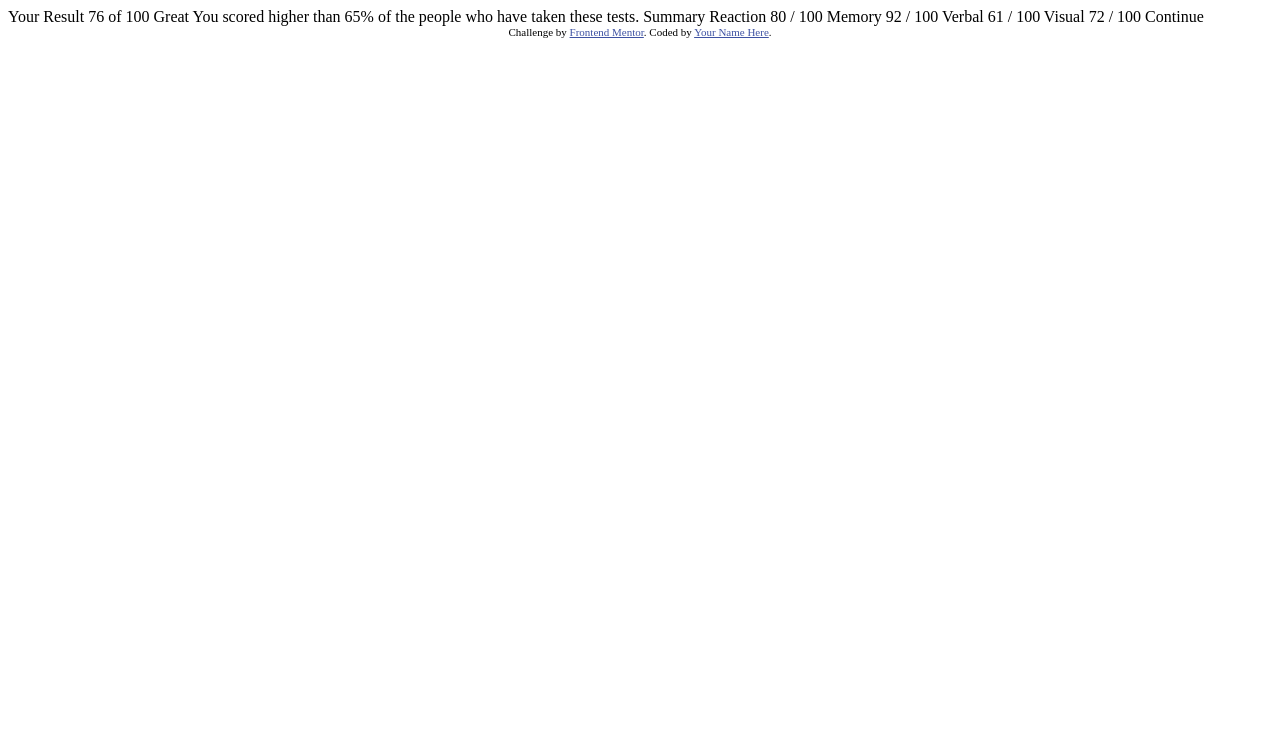
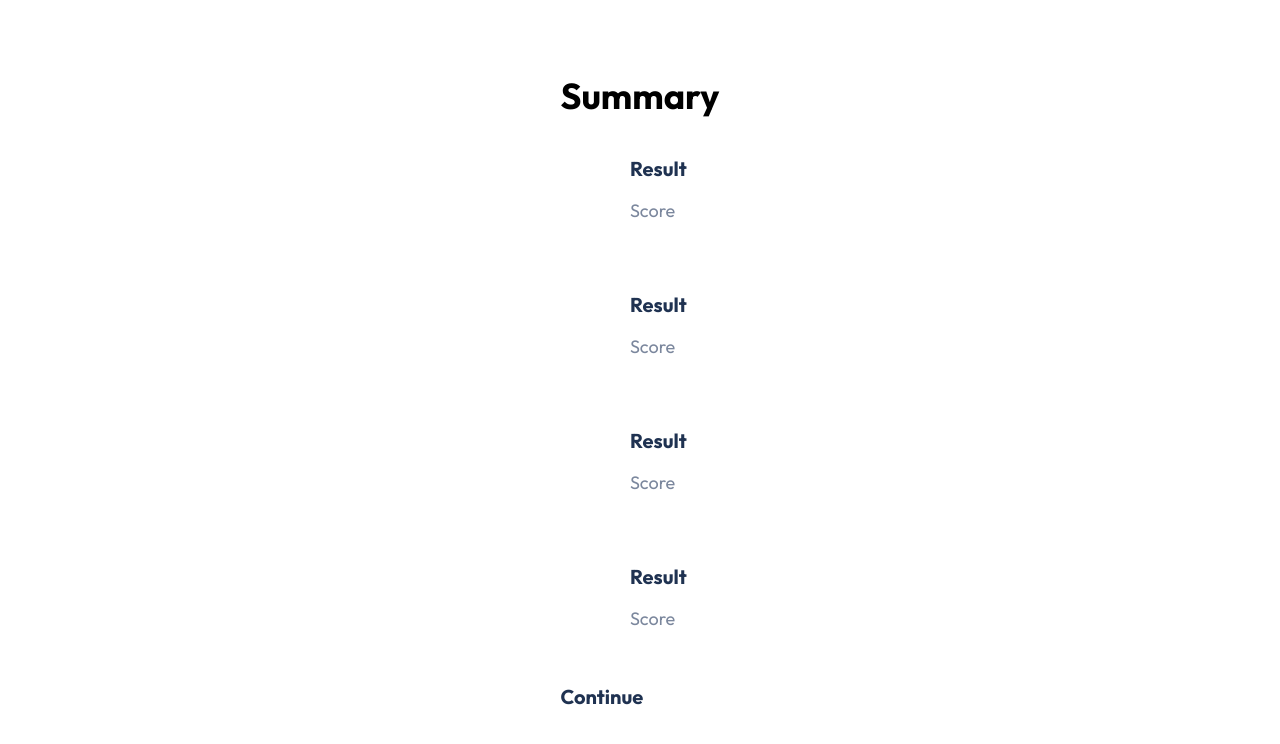
Before and after one commit to zembezn/results-summary-component, a React (Create React App) app: page / in a window 1280 px wide. Shown: the top 744 px of the page. Built offline with nearby package versions, Linux system fonts and the light colour scheme.

Commit message:
created containers and button styling

```diff
--- a/package.json
+++ b/package.json
@@ -9,6 +9,7 @@
     "react": "^18.2.0",
     "react-dom": "^18.2.0",
     "react-scripts": "5.0.1",
+    "styled-components": "^6.0.7",
     "web-vitals": "^2.1.4"
   },
   "scripts": {
--- a/public/index.html
+++ b/public/index.html
@@ -9,7 +9,6 @@
       name="description"
       content="Web site created using create-react-app"
     />
-    <link rel="apple-touch-icon" href="%PUBLIC_URL%/logo192.png" />
 
     <link rel="manifest" href="%PUBLIC_URL%/manifest.json" />
 
@@ -20,15 +19,10 @@
 
     <title>Frontend Mentor | Results summary component</title>
 
-    <style>
-      .attribution { font-size: 11px; text-align: center; }
-      .attribution a { color: hsl(228, 45%, 44%); }
-    </style>
-
   </head>
   <body>
 
-    Your Result
+    <!-- Your Result
     76
     of 100
 
@@ -54,10 +48,11 @@
 
     <div class="attribution">
       Challenge by <a href="https://www.frontendmentor.io?ref=challenge" target="_blank">Frontend Mentor</a>.
-      Coded by <a href="#">Your Name Here</a>.
-    </div>
+      Coded by <a href="https://github.com/zembezn?tab=repositories">Kanya Zembe</a>.
+    </div> -->
 
     <noscript>You need to enable JavaScript to run this app.</noscript>
+
     <div id="root"></div>
 
   </body>
--- a/src/App.js
+++ b/src/App.js
@@ -1,9 +1,14 @@
+import WhiteContainer from "./Components/Containers/WhiteContainer/WhiteContainer";
+import GlobalStyles from "./Components/Globalstyle"
 
-function App() {
+
+const App = () => {
   return (
-    <div className="App">
+    <>
+      <GlobalStyles />
+      <WhiteContainer />
 
-    </div>
+    </>
   );
 }
 
--- /dev/null
+++ b/src/Components/Containers/WhiteContainer/Button/Button.js
@@ -0,0 +1,11 @@
+import { buttonStyle } from "./Styled/Button.styled"
+
+const Button = () => {
+  return (
+   <buttonStyle>
+    <h2>Continue</h2>
+   </buttonStyle>
+  )
+}
+
+export default Button
--- /dev/null
+++ b/src/Components/Containers/WhiteContainer/Button/Styled/Button.styled.js
@@ -0,0 +1,14 @@
+import { styled } from "styled-components";
+
+export const buttonStyle = styled.div`
+  display: inline-block;
+  background: hsla(256, 72%, 46%, 1);
+  border: none;
+  padding: 10px 20px;
+  margin: 5px;
+  border-radius: 20px;
+  cursor: pointer;
+  text-decoration: none;
+  font-size: 15px;
+  font-family: inherit;
+`
--- /dev/null
+++ b/src/Components/Containers/WhiteContainer/Styled/WhiteContainer.styled.js
@@ -0,0 +1,12 @@
+import { styled } from "styled-components"
+
+export const WhiteContainerStyle = styled.div`
+  width: 100% ;
+  max-width: 280px;
+  min-height: 400px;
+  margin: 30px auto;
+  overflow: auto;
+  background-color: hsl(0, 0%, 100%);
+  padding: 30px;
+  border-radius: 17px;
+  `
--- /dev/null
+++ b/src/Components/Containers/WhiteContainer/WhiteContainer.js
@@ -0,0 +1,19 @@
+import Result from "../../Result/Result";
+import Button from "./Button/Button";
+import { WhiteContainerStyle } from "./Styled/WhiteContainer.styled";
+
+
+const WhiteContainer = () => {
+  return (
+    <WhiteContainerStyle>
+        <h1>Summary</h1>
+        <Result />
+        <Result />
+        <Result />
+        <Result />
+        <Button />
+    </WhiteContainerStyle>
+  )
+}
+
+export default WhiteContainer
--- /dev/null
+++ b/src/Components/Globalstyle.js
@@ -0,0 +1,49 @@
+import { createGlobalStyle } from "styled-components"
+
+const GlobalStyles = createGlobalStyle`
+
+* {
+    margin: 0;
+    padding: 0;
+}
+
+body {
+    font-family: 'Outfit', sans-serif;
+    background-color: hsl(0, 0%, 100%);
+    min-height: 100vh;
+    display: flex;
+    align-items: center;
+    font-size: 18px;
+    width: 100%;
+    justify-content: center;
+}
+
+img {
+    width: 100%;
+    border-radius: 12px;
+}
+
+text {
+    padding: 22px 10px;
+}
+
+h2 {
+    font-size: 20px;
+    padding-top: 22px;
+    color: hsl(218, 44%, 22%);
+    padding-bottom: 18px;
+    align-items: center;
+    justify-content: left;
+}
+
+p {
+    color: hsl(220, 15%, 55%);
+    padding-bottom: 16px;
+    align-items: center;
+    justify-content: right;
+}
+.attribution { font-size: 11px; text-align: center; }
+.attribution a { color: hsl(228, 45%, 44%); }
+`
+
+export default GlobalStyles
--- /dev/null
+++ b/src/Components/Result/Result.js
@@ -0,0 +1,13 @@
+import { ResultCardStyle } from "./Styled/ResultCard.styled"
+
+
+const Result = () => {
+  return (
+    <ResultCardStyle>
+        <h2>Result</h2> <p>Score</p>
+    </ResultCardStyle>
+
+  )
+}
+
+export default Result
--- /dev/null
+++ b/src/Components/Result/Styled/ResultCard.styled.js
@@ -0,0 +1,11 @@
+import{ styled } from "styled-components"
+
+export const ResultCardStyle = styled.div`
+  width: 100% ;
+  max-width: 80px;
+  margin: 0 auto;
+  padding: 16px;
+  border-radius: 17px;
+
+
+`
```
Also changed, not shown: src/Components/Containers/ColorContainer.js (added), 1 other file (tests, documents, lock files or other folders).
